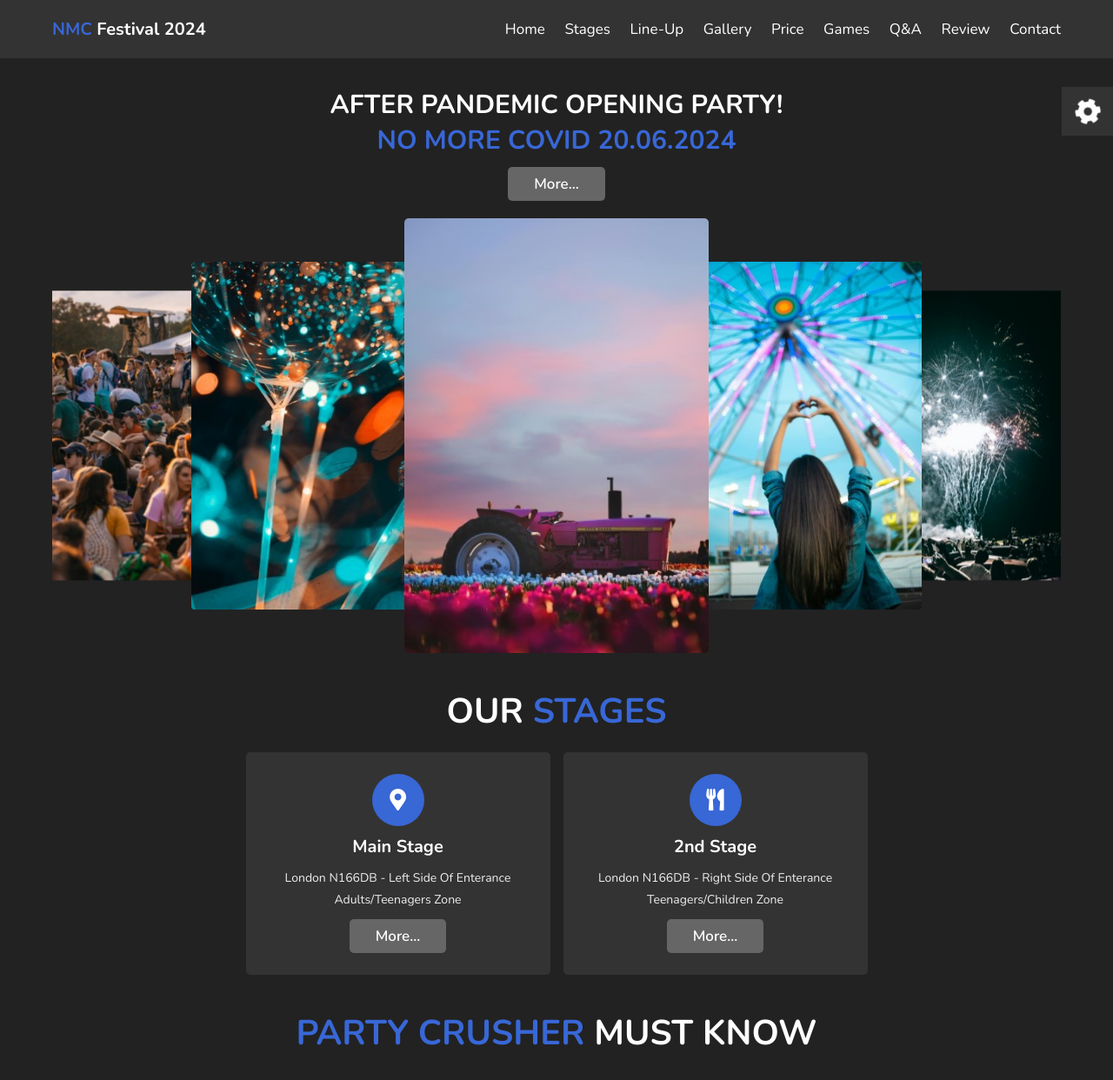
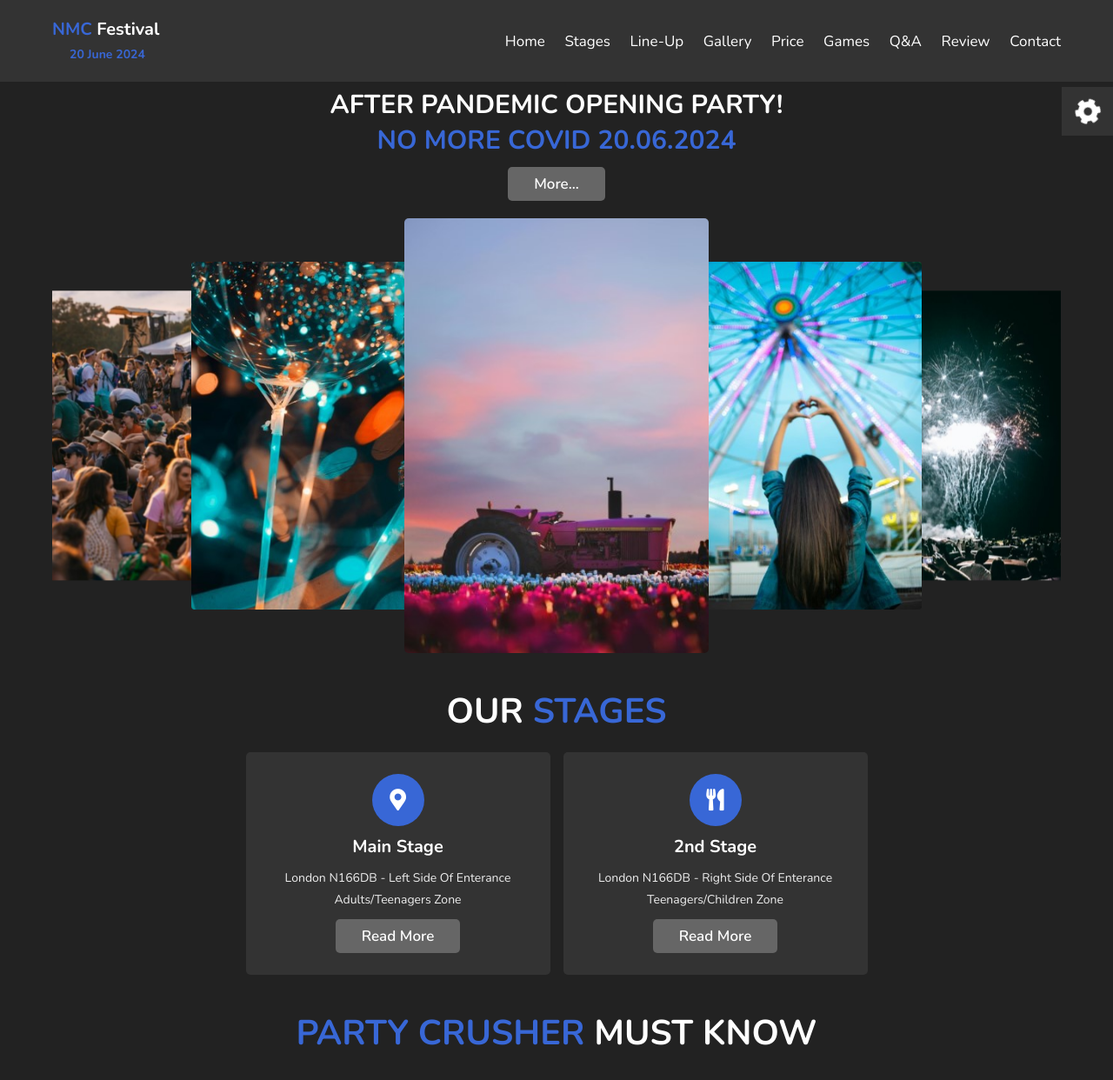
Before and after one commit to KacperZaleski2026/WebDevAss, a plain HTML site: page index.html in a window 1280 px wide. Shown: the top 1242 px of the page at 87% size. Drawn offline with nearby package versions, Linux system fonts and the light colour scheme.

Commit message:
started works on stages

```diff
--- a/index.html
+++ b/index.html
@@ -25,7 +25,8 @@
 
         <section class="flex">
 
-            <a href="#" class="logo" title="Logo"><span>NMC</span> Festival 2024</a>
+            <a href="#" class="logo" title="Logo"><span>NMC</span> Festival<br>
+                <span class="date">20 June 2024</a>
 
             <nav class="navbar">
                 <a href="#home" title="Home">Home</a>
@@ -86,7 +87,7 @@
                 <h3>Main Stage </h3>
                 <p>London N166DB - left side of Enterance </p>
                 <p>Adults/Teenagers zone</p>
-                <a href="/static/htlm/more.html" class="btn" title="More about festival" target="_blank">More...</a>
+                <a href="/static/htlm/more.html" class="btn" title="More about festival" target="_blank">Read more</a>
             </div>
 
             <div class="box">
@@ -94,7 +95,7 @@
                 <h3>2nd Stage</h3>
                 <p>London N166DB - right side of Enterance </p>
                 <p>Teenagers/Children zone</p>
-                <a href="/static/htlm/more.html" class="btn" title="More about festival" target="_blank">More...</a>
+                <a href="/static/htlm/more.html" class="btn" title="More about festival" target="_blank">Read more</a>
             </div>
         </div>
 
--- a/static/css/index.css
+++ b/static/css/index.css
@@ -57,6 +57,11 @@ section {
 .heading span {
 	color: var(--main-color);
 	text-transform: uppercase;
+}
+
+.date {
+	font-size: 1.4rem;
+	padding-left: 20px;
 }
 
 .btn {
```
Also changed, not shown: static/htlm/more.html (+14 -0 lines).
